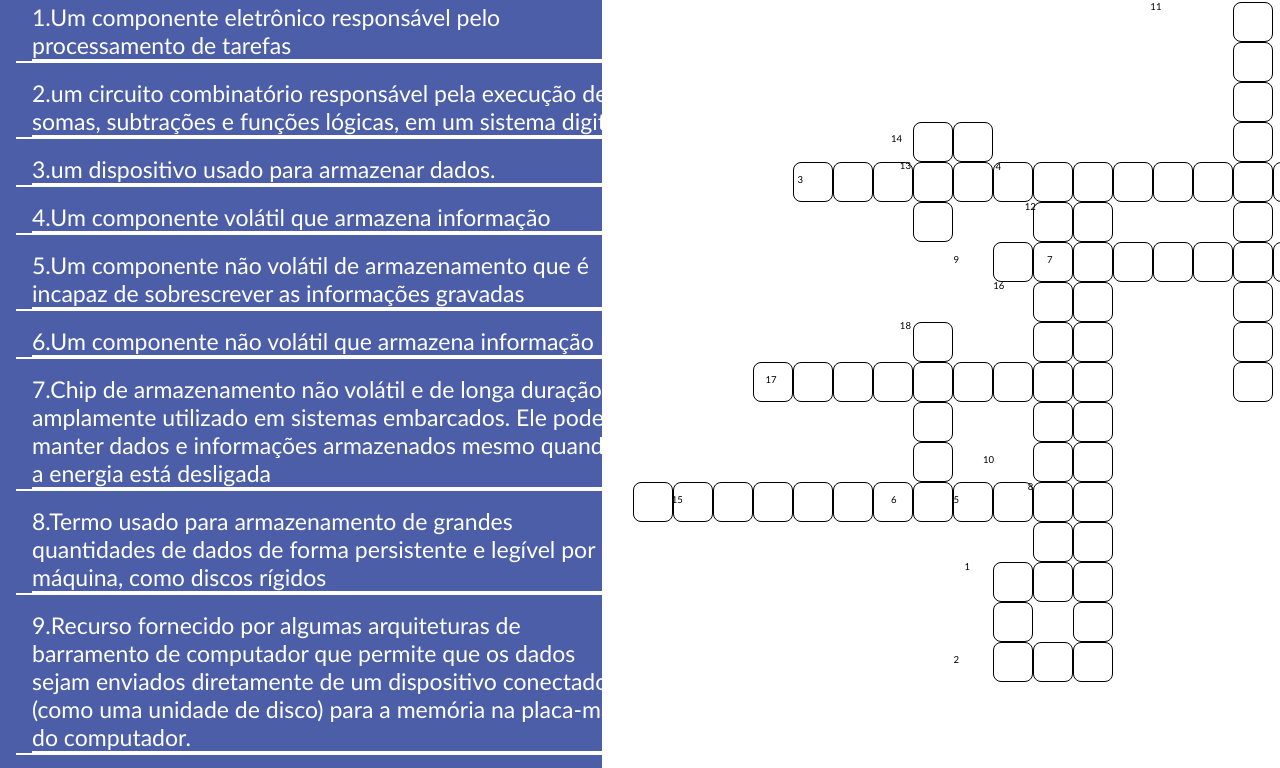
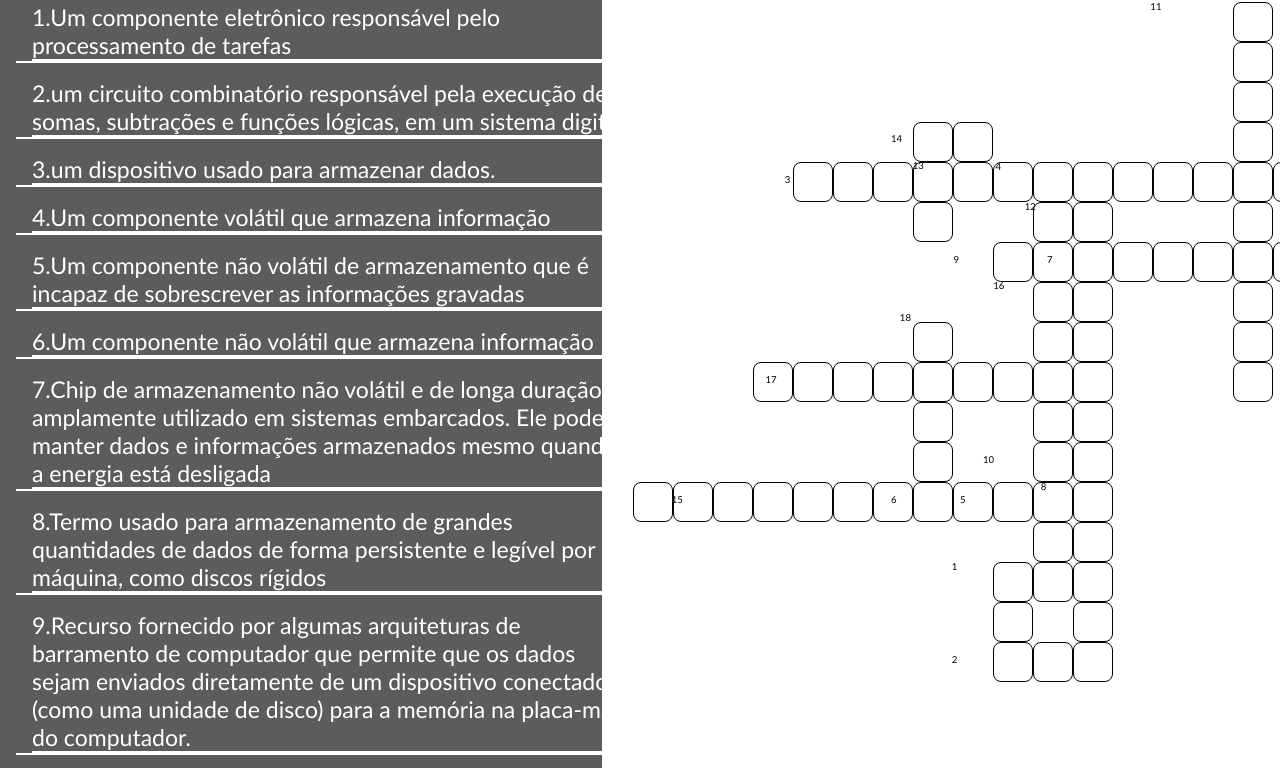
Before and after one commit to FelipeVConde/Palavra_Cruzadas, a plain HTML site: page index.html in a window 1280 px wide. Shown: the part 54-822 px from the top of the page. Drawn offline with Linux system fonts and the light colour scheme.

Commit message:
correção de cor

```diff
--- a/style.css
+++ b/style.css
@@ -34,7 +34,7 @@ table tr {
 #perguntas {
   width: 50vw;
   height: 245vh;
-  background-color: rgb(76, 94, 167);
+  background-color: rgb(92, 92, 92);
   border-radius: 0 40px 40px 0;
   overflow-y: hidden;
 }
@@ -69,19 +69,19 @@ table tr {
 #inicio1 {
   font-size: 0.6em;
   position: fixed;
-  left: 75.35vw;
+  left: 74.35vw;
   top: 76.9vh;
 }
 #inicio2 {
   font-size: 0.6em;
   position: fixed;
-  left: 74.5vw;
+  left: 74.35vw;
   top: 88.5vh;
 }
 #inicio3 {
   font-size: 0.6em;
   position: fixed;
-  left: 62.3vw;
+  left: 61.3vw;
   top: 28.5vh;
 }
 #inicio4 {
@@ -93,7 +93,7 @@ table tr {
 #inicio5 {
   font-size: 0.6em;
   position: fixed;
-  left: 74.5vw;
+  left: 75.0vw;
   top: 68.5vh;
 }
 #inicio6 {
@@ -111,7 +111,7 @@ table tr {
 #inicio8 {
   font-size: 0.6em;
   position: fixed;
-  left: 80.3vw;
+  left: 81.3vw;
   top: 66.9vh;
 }
 #inicio9 {
@@ -141,7 +141,7 @@ table tr {
 #inicio13 {
   font-size: 0.6em;
   position: fixed;
-  left: 70.3vw;
+  left: 71.3vw;
   top: 26.8vh;
 }
 #inicio14 {
@@ -172,5 +172,5 @@ table tr {
   font-size: 0.6em;
   position: fixed;
   left: 70.3vw;
-  top: 46.8vh;
+  top: 45.8vh;
 }
```
